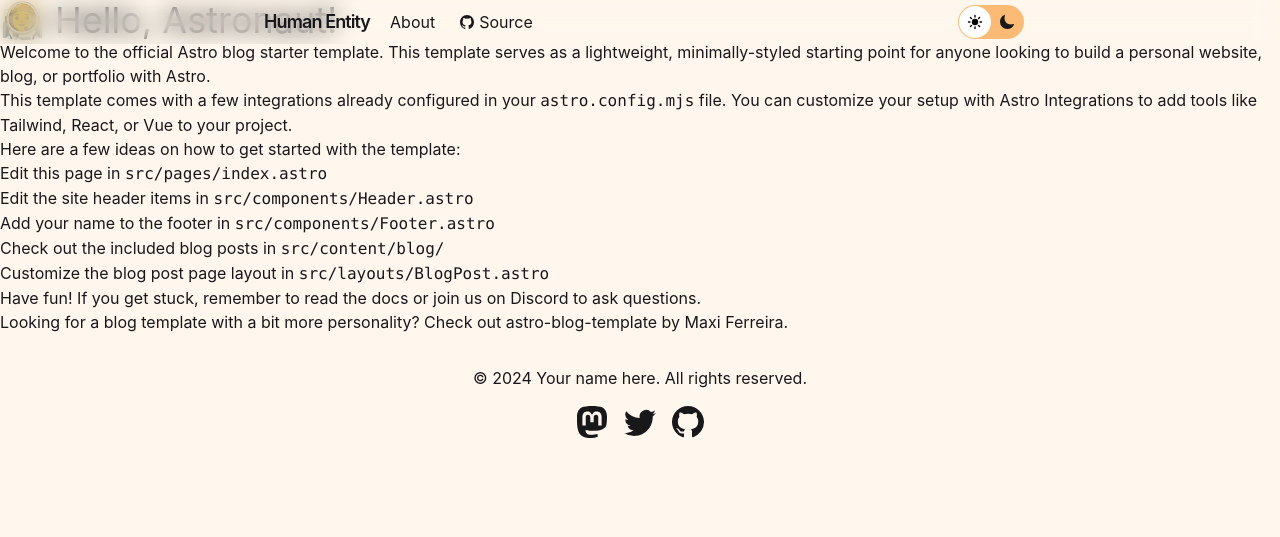
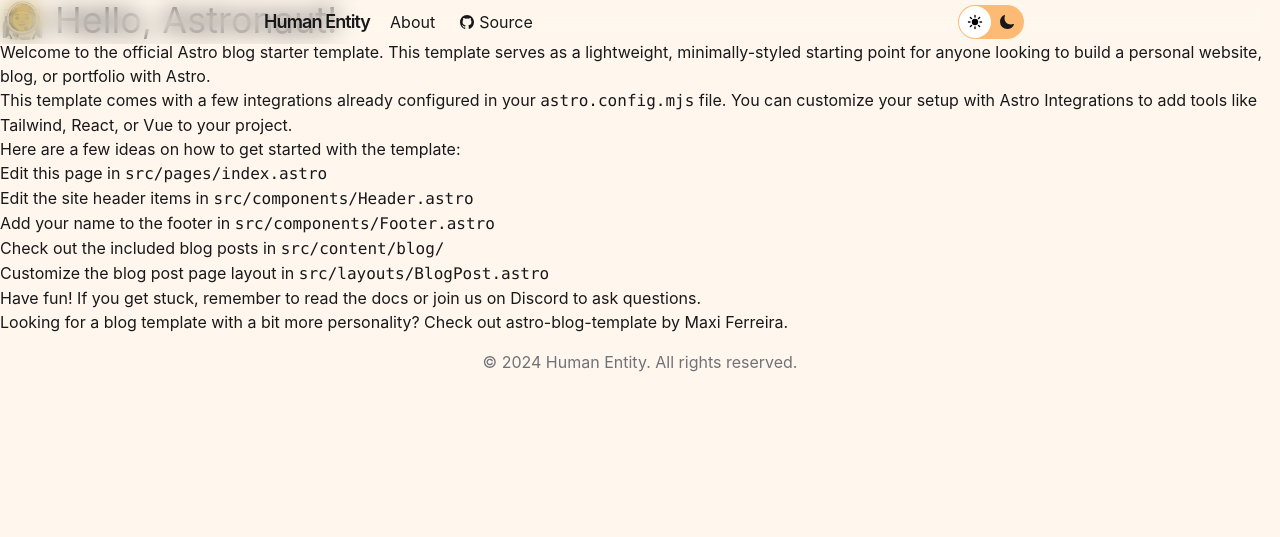
Before and after one commit to HumanEntity/HumanEntity.github.io, an Astro site: page / in a window 1280 px wide. Built offline with nearby package versions, Linux system fonts and the light colour scheme; Astro itself is replaced by a stand-in of ours.

Commit message:
chore(footer): Updated Footer

```diff
--- a/src/components/Footer.astro
+++ b/src/components/Footer.astro
@@ -1,62 +1,9 @@
 ---
+import { HOMEPAGE_URL } from "../consts";
+
 const today = new Date();
 ---
 
-<footer>
-	&copy; {today.getFullYear()} Your name here. All rights reserved.
-	<div class="social-links">
-		<a href="https://m.webtoo.ls/@astro" target="_blank">
-			<span class="sr-only">Follow Astro on Mastodon</span>
-			<svg
-				viewBox="0 0 16 16"
-				aria-hidden="true"
-				width="32"
-				height="32"
-				astro-icon="social/mastodon"
-				><path
-					fill="currentColor"
-					d="M11.19 12.195c2.016-.24 3.77-1.475 3.99-2.603.348-1.778.32-4.339.32-4.339 0-3.47-2.286-4.488-2.286-4.488C12.062.238 10.083.017 8.027 0h-.05C5.92.017 3.942.238 2.79.765c0 0-2.285 1.017-2.285 4.488l-.002.662c-.004.64-.007 1.35.011 2.091.083 3.394.626 6.74 3.78 7.57 1.454.383 2.703.463 3.709.408 1.823-.1 2.847-.647 2.847-.647l-.06-1.317s-1.303.41-2.767.36c-1.45-.05-2.98-.156-3.215-1.928a3.614 3.614 0 0 1-.033-.496s1.424.346 3.228.428c1.103.05 2.137-.064 3.188-.189zm1.613-2.47H11.13v-4.08c0-.859-.364-1.295-1.091-1.295-.804 0-1.207.517-1.207 1.541v2.233H7.168V5.89c0-1.024-.403-1.541-1.207-1.541-.727 0-1.091.436-1.091 1.296v4.079H3.197V5.522c0-.859.22-1.541.66-2.046.456-.505 1.052-.764 1.793-.764.856 0 1.504.328 1.933.983L8 4.39l.417-.695c.429-.655 1.077-.983 1.934-.983.74 0 1.336.259 1.791.764.442.505.661 1.187.661 2.046v4.203z"
-				></path></svg
-			>
-		</a>
-		<a href="https://twitter.com/astrodotbuild" target="_blank">
-			<span class="sr-only">Follow Astro on Twitter</span>
-			<svg viewBox="0 0 16 16" aria-hidden="true" width="32" height="32" astro-icon="social/twitter"
-				><path
-					fill="currentColor"
-					d="M5.026 15c6.038 0 9.341-5.003 9.341-9.334 0-.14 0-.282-.006-.422A6.685 6.685 0 0 0 16 3.542a6.658 6.658 0 0 1-1.889.518 3.301 3.301 0 0 0 1.447-1.817 6.533 6.533 0 0 1-2.087.793A3.286 3.286 0 0 0 7.875 6.03a9.325 9.325 0 0 1-6.767-3.429 3.289 3.289 0 0 0 1.018 4.382A3.323 3.323 0 0 1 .64 6.575v.045a3.288 3.288 0 0 0 2.632 3.218 3.203 3.203 0 0 1-.865.115 3.23 3.23 0 0 1-.614-.057 3.283 3.283 0 0 0 3.067 2.277A6.588 6.588 0 0 1 .78 13.58a6.32 6.32 0 0 1-.78-.045A9.344 9.344 0 0 0 5.026 15z"
-				></path></svg
-			>
-		</a>
-		<a href="https://github.com/withastro/astro" target="_blank">
-			<span class="sr-only">Go to Astro's GitHub repo</span>
-			<svg viewBox="0 0 16 16" aria-hidden="true" width="32" height="32" astro-icon="social/github"
-				><path
-					fill="currentColor"
-					d="M8 0C3.58 0 0 3.58 0 8c0 3.54 2.29 6.53 5.47 7.59.4.07.55-.17.55-.38 0-.19-.01-.82-.01-1.49-2.01.37-2.53-.49-2.69-.94-.09-.23-.48-.94-.82-1.13-.28-.15-.68-.52-.01-.53.63-.01 1.08.58 1.23.82.72 1.21 1.87.87 2.33.66.07-.52.28-.87.51-1.07-1.78-.2-3.64-.89-3.64-3.95 0-.87.31-1.59.82-2.15-.08-.2-.36-1.02.08-2.12 0 0 .67-.21 2.2.82.64-.18 1.32-.27 2-.27.68 0 1.36.09 2 .27 1.53-1.04 2.2-.82 2.2-.82.44 1.1.16 1.92.08 2.12.51.56.82 1.27.82 2.15 0 3.07-1.87 3.75-3.65 3.95.29.25.54.73.54 1.48 0 1.07-.01 1.93-.01 2.2 0 .21.15.46.55.38A8.012 8.012 0 0 0 16 8c0-4.42-3.58-8-8-8z"
-				></path></svg
-			>
-		</a>
-	</div>
+<footer class="text-zinc-500 p-4 text-center">
+	&copy; {today.getFullYear()} <a href={HOMEPAGE_URL}>Human Entity</a>. All rights reserved.
 </footer>
-<style>
-	footer {
-		padding: 2em 1em 6em 1em;
-		background: linear-gradient(var(--gray-gradient)) no-repeat;
-		color: rgb(var(--gray));
-		text-align: center;
-	}
-	.social-links {
-		display: flex;
-		justify-content: center;
-		gap: 1em;
-		margin-top: 1em;
-	}
-	.social-links a {
-		text-decoration: none;
-		color: rgb(var(--gray));
-	}
-	.social-links a:hover {
-		color: rgb(var(--gray-dark));
-	}
-</style>
```
